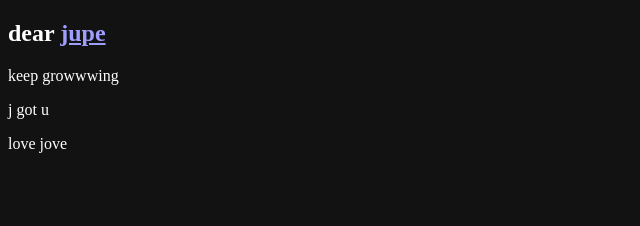
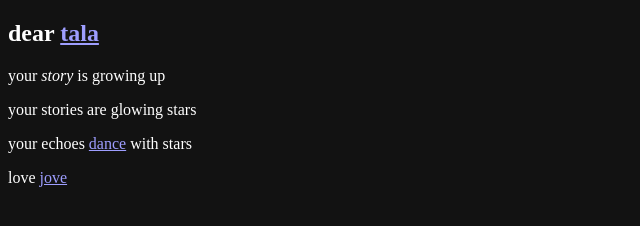
Before and after one commit to p9e/tala, a plain HTML site: page index.html in a window 1280 px wide. Shown: the whole page, without its empty margins (0-640 px from the left). Drawn offline with Linux system fonts and the light colour scheme.

Commit message:
((( tala ))) (#1)

```diff
--- a/index.html
+++ b/index.html
@@ -2,19 +2,20 @@
 <html lang="en">
 <meta charset="utf-8">
 
-<title>((( jove )))</title>
+<title>((( tala )))</title>
 
 <meta name="viewport" content="width=device-width, initial-scale=1">
-<meta name="theme-color" content="black">
+<meta name="theme-color" content="gold">
 <meta name="color-scheme" content="dark">
-<meta name="description" content="safe space to expand love jove">
+<meta name="description" content="bright star shooting stars">
 
 <link rel="help" href="https://github.com/p9e/jove">
 <link rel="license" href="LICENSE.txt">
 
 <article>
-  <h1>dear <a href="/jupe">jupe</a></h1>
-  <p>keep growwwing
-  <p>j got u
-  <p>love jove
+  <h1>dear <a href="/tala">tala</a></h1>
+  <p>your <i>story</i> is growing up
+  <p>your stories are glowing stars
+  <p>your echoes <a href="https://webmural.com/dance">dance</a> with stars
+  <p>love <a href="/jove">jove</a>
 </article>
```
